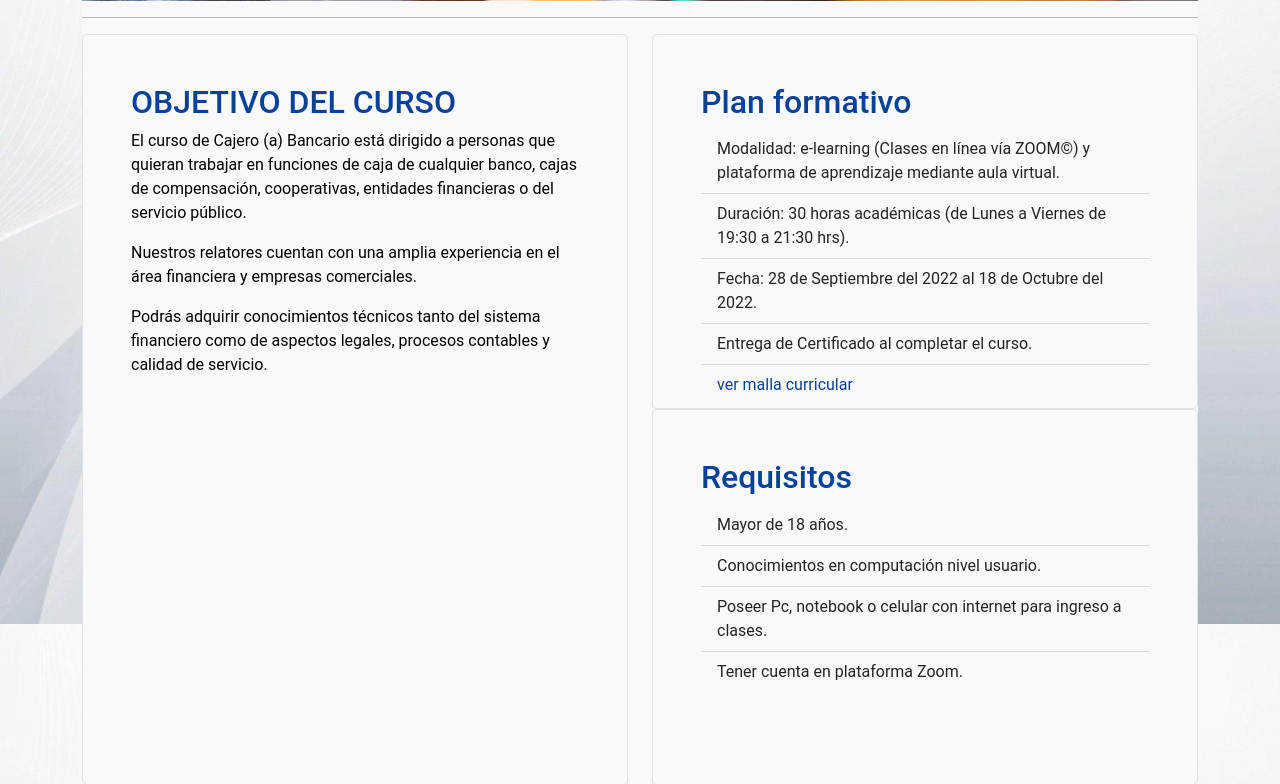
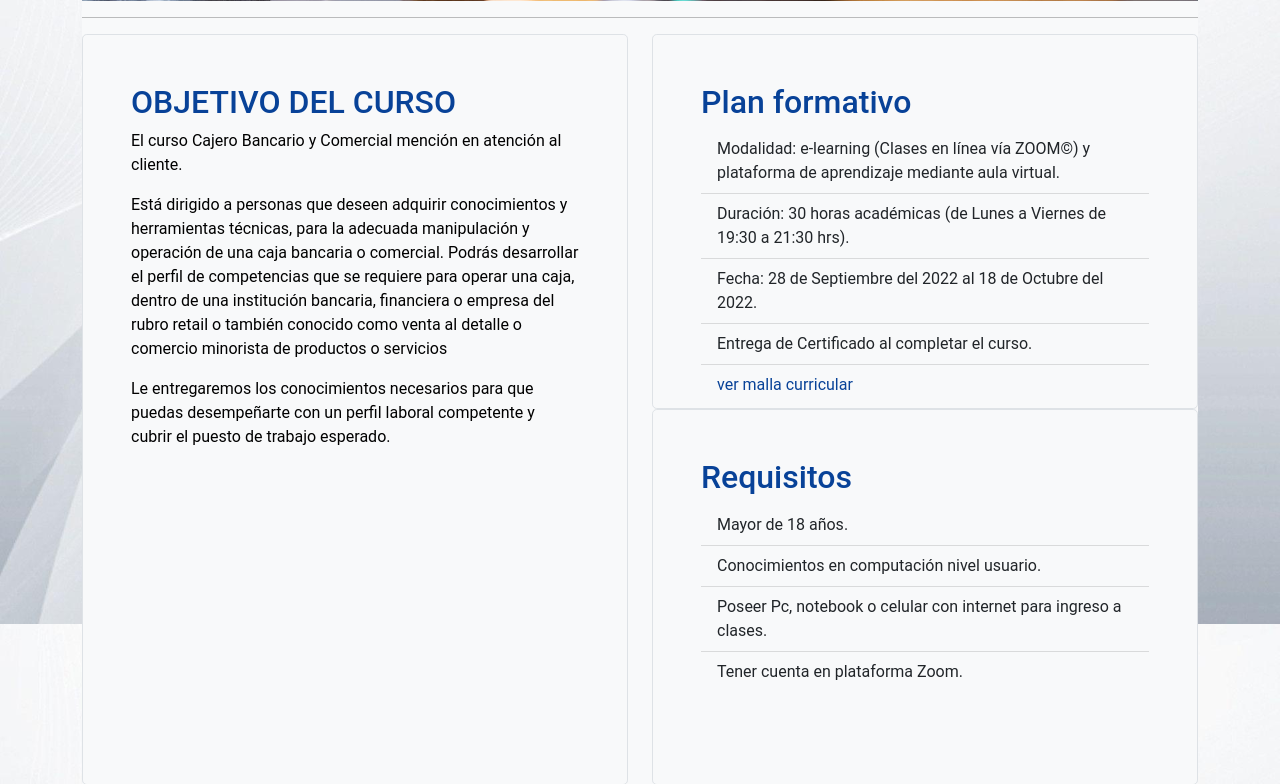
Before and after one commit to JoseSotoSanchez/Web-otec, a Flask app: page /cajero-bancario in a window 1280 px wide. Shown: the part 1876-2660 px from the top of the page. Run offline with Flask 2, Linux system fonts and the light colour scheme; data that the repository does not hold is empty; some libraries are stand-ins or nearby versions.

Commit message:
modificaciones cajero bancario

```diff
--- a/templates/base.html
+++ b/templates/base.html
@@ -67,7 +67,7 @@
                   <div class="dropdown-content">
                     <a href="/asistente-aula">Asistente de aula mención convivencia escolar</a>
                     <a href="/inspector-educacional">Inspector educacional mención convivencia escolar</a>
-                    <a href="/cajero-bancario">Cajero bancario y comercial</a>
+                    <a href="/cajero-bancario">Cajero Bancario y Comercial mención en atención al cliente</a>
                     <a href="/asistente-administrativo-contable">Asistente administrativo contable mención en RR.HH.</a>
                   </div>
                 </div>
@@ -437,7 +437,7 @@
               <li><a class="cursos" href="/asistente-administrativo-contable">Asistente Administrativo Contable Mención En RR.HH.</a></li>
             </ul>
             <ul>
-              <li><a class="cursos" href="/cajero-bancario">Cajero Bancario</a></li>
+              <li><a class="cursos" href="/cajero-bancario">Cajero Bancario y Comercial mención en atención al cliente</a></li>
             </ul>
             <!-- <p>
               <a class="text-muted cursos">BrandFlow</a>
--- a/templates/cursos/asistente-administrativo-contable.html
+++ b/templates/cursos/asistente-administrativo-contable.html
@@ -166,7 +166,7 @@
     <hr class="featurette-divider">
     <div class="row featurette" data-aos="zoom-in">
         <div class="col-md-12" style="margin-left: auto; margin-right: auto;">
-            <img class="bd-placeholder-img inspector-educacional-mencion img-fluid" src="static/Imagenes/asistente-administrativo-contable.jpeg"
+            <img class="bd-placeholder-img inspector-educacional-mencion img-fluid" src="static/Imagenes/asistente-administrativo-contable.jpg"
            role="inspector-educacional-mencion" style="width: 100%; height: auto;"/>
         </div>
       </div>
@@ -197,7 +197,7 @@
           <h2 class="titulosDetalle">Plan formativo</h2>
           <ul class="list-group list-group-flush" >
             <li class="list-group-item dtalle">Modalidad: e-learning (Clases en línea vía ZOOM©) y plataforma de aprendizaje mediante aula virtual.</li>
-            <li class="list-group-item dtalle">Duración: 30 horas académicas (de Lunes a Viernes de 19:30 a 21:30 hrs).</li>
+            <li class="list-group-item dtalle">Duración: 36 horas académicas (de Lunes a Viernes de 19:30 a 21:30 hrs).</li>
             <li class="list-group-item dtalle">Fecha: 29 de Septiembre del 2022 al 19 de Octubre del 2022.</li>
             <li class="list-group-item dtalle">Entrega de Certificado al completar el curso.</li>
             <a style="color:#084298"class="list-group-item dtalle" target="_blank" href="static/mallas/malla-asistente-contable.pdf">ver malla curricular</a>
--- a/templates/cursos/cajero-bancario.html
+++ b/templates/cursos/cajero-bancario.html
@@ -10,7 +10,7 @@
 <div class="container py-4">
     <header class="pb-3 mb-4 border-bottom">
       <a  class="d-flex align-items-center titulosCurso text-decoration-none">
-        <span class="fs-4" data-aos="fade-up">Cajero Bancario y Comercial</span>
+        <span class="fs-4" data-aos="fade-up">Cajero Bancario y Comercial mención en atención al cliente</span>
       </a>
     </header>
 
@@ -170,9 +170,9 @@
         <div class="col-md-6" data-aos="fade-up">
             <div class="h-100 p-5 bg-light border rounded-3">
               <h2 class="titulosDetalle">OBJETIVO DEL CURSO</h2>
-              <p>El curso de Cajero (a) Bancario está dirigido a personas que quieran trabajar en funciones de caja de cualquier banco, cajas de compensación, cooperativas, entidades financieras o del servicio público.</p>
-              <p>Nuestros relatores cuentan con una amplia experiencia en el área financiera y empresas comerciales.</p>
-              <p>Podrás adquirir conocimientos técnicos tanto del sistema financiero como de aspectos legales, procesos contables y calidad de servicio.</p>
+              <p>El curso Cajero Bancario y Comercial mención en atención al cliente.</p>
+              <p>Está dirigido a personas que deseen adquirir conocimientos y herramientas técnicas, para la adecuada manipulación y operación de una caja bancaria o comercial. Podrás desarrollar el perfil de competencias que se requiere para  operar una caja, dentro de una institución bancaria, financiera o empresa del rubro retail o también conocido como venta al detalle o comercio minorista de productos o servicios</p>
+              <p>Le entregaremos los conocimientos necesarios para que puedas desempeñarte con un perfil laboral competente y cubrir el puesto de trabajo esperado.</p>
             </div>
           </div>
       <div class="col-md-6">
--- a/templates/home.html
+++ b/templates/home.html
@@ -157,7 +157,7 @@
                         <hr class="featurette-divider">
                           <div class="card-content">
                               <h4 class="card-title">
-                                  <a href="/cajero-bancario"> Cajero bancario y comercial
+                                  <a href="/cajero-bancario"> Cajero Bancario y Comercial mención en atención al cliente
                                 </a>
                               </h4>
                               <p class=""><img src="static/Imagenes/check.png" style="width: 30px; height: auto;" />
@@ -193,7 +193,7 @@
                                 Modalidad: e-learning (Clases en línea vía ZOOM©) y plataforma de aprendizaje mediante aula virtual.
                               </p>
                               <p class=""><img src="static/Imagenes/check.png" style="width: 30px; height: auto;" />
-                                Duración: 30 horas académicas (de Lunes a Viernes de 19:30 a 21:30 hrs).
+                                Duración: 36 horas académicas (de Lunes a Viernes de 19:30 a 21:30 hrs).
                               </p>
                               <p class=""><img src="static/Imagenes/check.png" style="width: 30px; height: auto;" />
                                 Fecha: 29 de Septiembre del 2022 al 19 de Octubre del 2022.
```
Also changed, not shown: static/imagenes/asistente-administrativo-contable.jpg (added), static/imagenes/cajero-bancario.jpeg (added), 2 other files.
